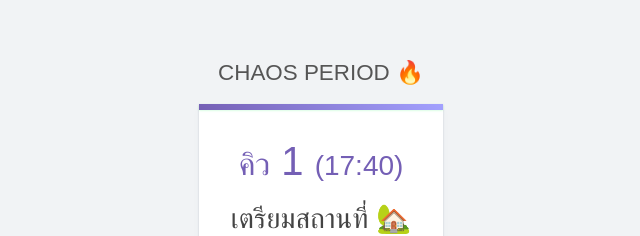
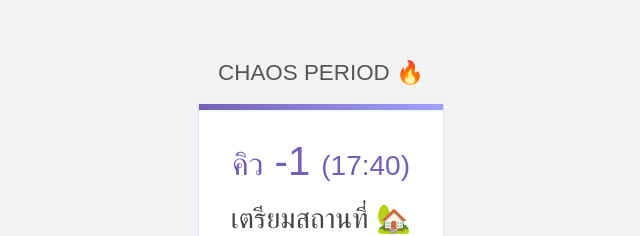
Before and after one commit to heypoom/eventduty, a React (Vite) app: page / in a window 1280 px wide. Shown: the part 194-430 px from the top of the page, without its empty margins (319-959 px from the left). Built offline with nearby package versions, Linux system fonts and the light colour scheme.

Commit message:
:sparkles: Create useAutoQueue hooks

```diff
--- a/src/App/index.tsx
+++ b/src/App/index.tsx
@@ -138,18 +138,13 @@ function getRemainingTime(timeSlot: string) {
   return nextSlot.diff(currentTime).toFormat('mm:ss')
 }
 
-function useRemainingTime(timeSlot: string, setTimeSlot: Function) {
+function useRemainingTime(timeSlot: string) {
   const [remainingTime, setRemainingTime] = useState('00:00')
   let timer = 0
 
   useEffect(() => {
     timer = setInterval(() => {
       const remainingTime = getRemainingTime(timeSlot)
-
-      if (remainingTime.startsWith('-')) {
-        setTimeSlot(getNextSlot(timeSlot))
-        return
-      }
 
       setRemainingTime(remainingTime)
     }, 1000)
@@ -158,6 +153,30 @@ function useRemainingTime(timeSlot: string, setTimeSlot: Function) {
   }, [timeSlot])
 
   return remainingTime
+}
+
+function useAutoQueue() {
+  const initialSlot = getNearestSlot()
+  const [timeSlot, setTimeSlot] = useState(initialSlot)
+
+  const initialQueue = timeSlots.findIndex(t => t === initialSlot) || 1
+  const [queue, setQueue] = useState(initialQueue)
+
+  const remainingTime = useRemainingTime(timeSlot)
+
+  useEffect(() => {
+    if (remainingTime.startsWith('-')) {
+      const nextSlot = getNextSlot(timeSlot)
+      setTimeSlot(nextSlot)
+
+      const nextQueue = timeSlots.findIndex(t => t === nextSlot) || 1
+      setQueue(nextQueue)
+
+      return
+    }
+  }, [remainingTime])
+
+  return [timeSlot, queue, remainingTime]
 }
 
 const CardDecorLine = styled.div`
@@ -174,16 +193,13 @@ const CardDecorLine = styled.div`
   box-shadow: 0 1px 2px rgba(80, 250, 123, 0.2);
 `
 
+const timeSlots = getTimeSlots('2:00', '6:40')
+
 export function App() {
-  const [queue, setQueue] = useState(1)
   const [currentActivity, setActivity] = useState('เตรียมสถานที่ 🏡')
   const [upcoming, setUpcoming] = useState('ลงทะเบียน')
-
-  const initialSlot = getNearestSlot()
-  const [timeSlot, setTimeSlot] = useState(initialSlot)
   const [period, setPeriod] = useState('CHAOS PERIOD 🔥')
-
-  const remainingTime = useRemainingTime(timeSlot, setTimeSlot)
+  const [timeSlot, queue, remainingTime] = useAutoQueue()
 
   return (
     <Container>
```
